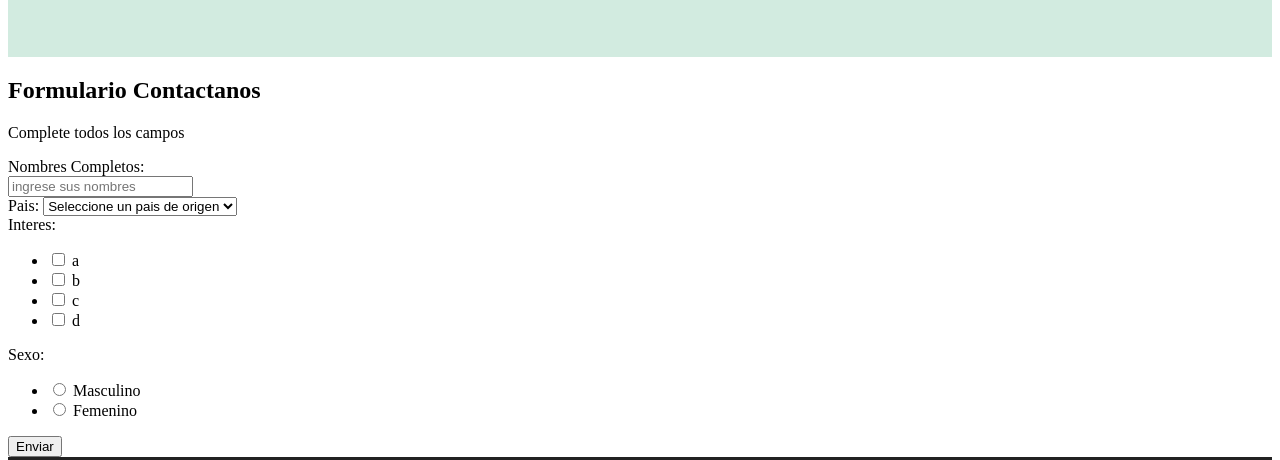
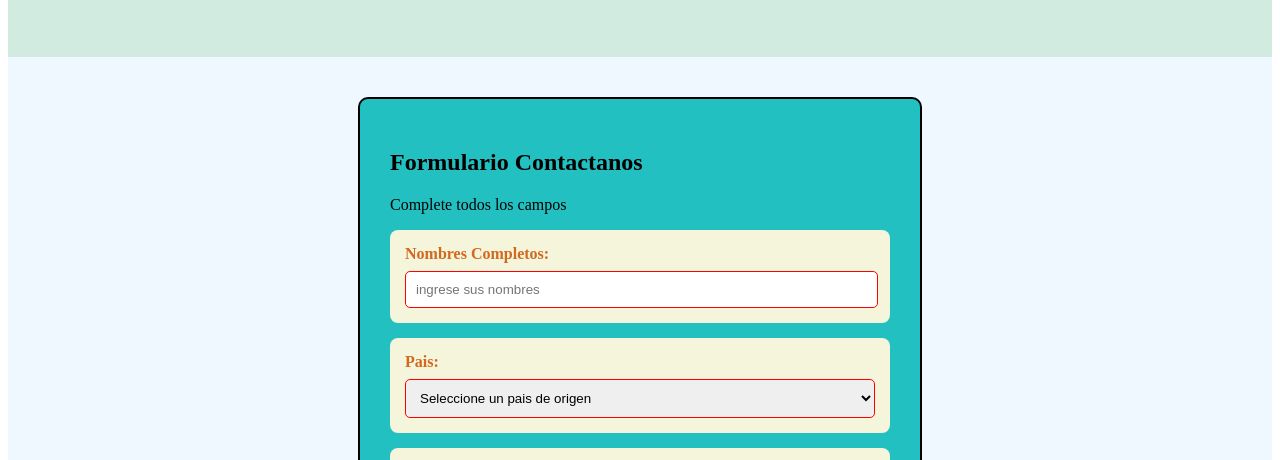
Before and after one commit to dakoduz/IHC, a website: page index.html in a window 1280 px wide. Shown: the part 957-1417 px from the top of the page. Drawn offline with Linux system fonts and the light colour scheme.

Commit message:
Update styles.css

```diff
--- a/styles.css
+++ b/styles.css
@@ -118,10 +118,71 @@
   max-width: 31.25rem;
 }
 
-.seccion-footer {
-  background-color: #096800;
-  color: white;
-  text-align: center;
-  padding: 1.25rem 0;
-  margin-top: 3.125rem;
+.seccion-formulario {
+  background-color: #f0f8ff;
+  padding: 2.5rem;
+  border: 0.188rem;
+  display: flex;
+  justify-content: center;
+  margin-bottom: 2.5rem;
 }
+.div-cont-formulario {
+  background-color: rgb(34, 192, 192);
+  padding: 1.875rem;
+  border: 0.125rem solid black;
+  border-radius: 0.625rem;
+  width: 100%;
+  max-width: 31.25rem;
+}
+
+.campo {
+  background-color: beige;
+  border: 0.063rem;
+  padding: 0.938rem;
+  margin-bottom: 0.938rem;
+  border-radius: 0.5rem;
+}
+.formulario-contactanos label {
+  display: block;
+  font-weight: 800;
+  margin-bottom: 0.5rem;
+  color: chocolate;
+}
+input[type="text"],
+select {
+  width: 100%;
+  padding: 0.625rem;
+  border: 0.063rem solid rgb(255, 0, 0);
+  border-radius: 0.313rem;
+}
+.lista-checkbox,
+.lista-radio {
+  list-style: none;
+  padding: 0.625rem;
+  margin: 0;
+  border: 0.063rem;
+  background-color: rgb(195, 174, 214);
+  border-radius: 0.313rem;
+}
+
+button {
+  background-color: #f0ec13;
+  padding: 0.625rem 25rem;
+  color: black;
+  border: 0.063rem solid black;
+  border-radius: 0.313rem;
+  cursor: pointer;
+}
+
+.botones {
+  display: flex;
+  justify-content: center;
+}
+
+.lista-checkbox input,
+.lista-radio input {
+  margin-right: 0.313rem;
+}
+.camp-txt input {
+  width: 96%;
+}
```
